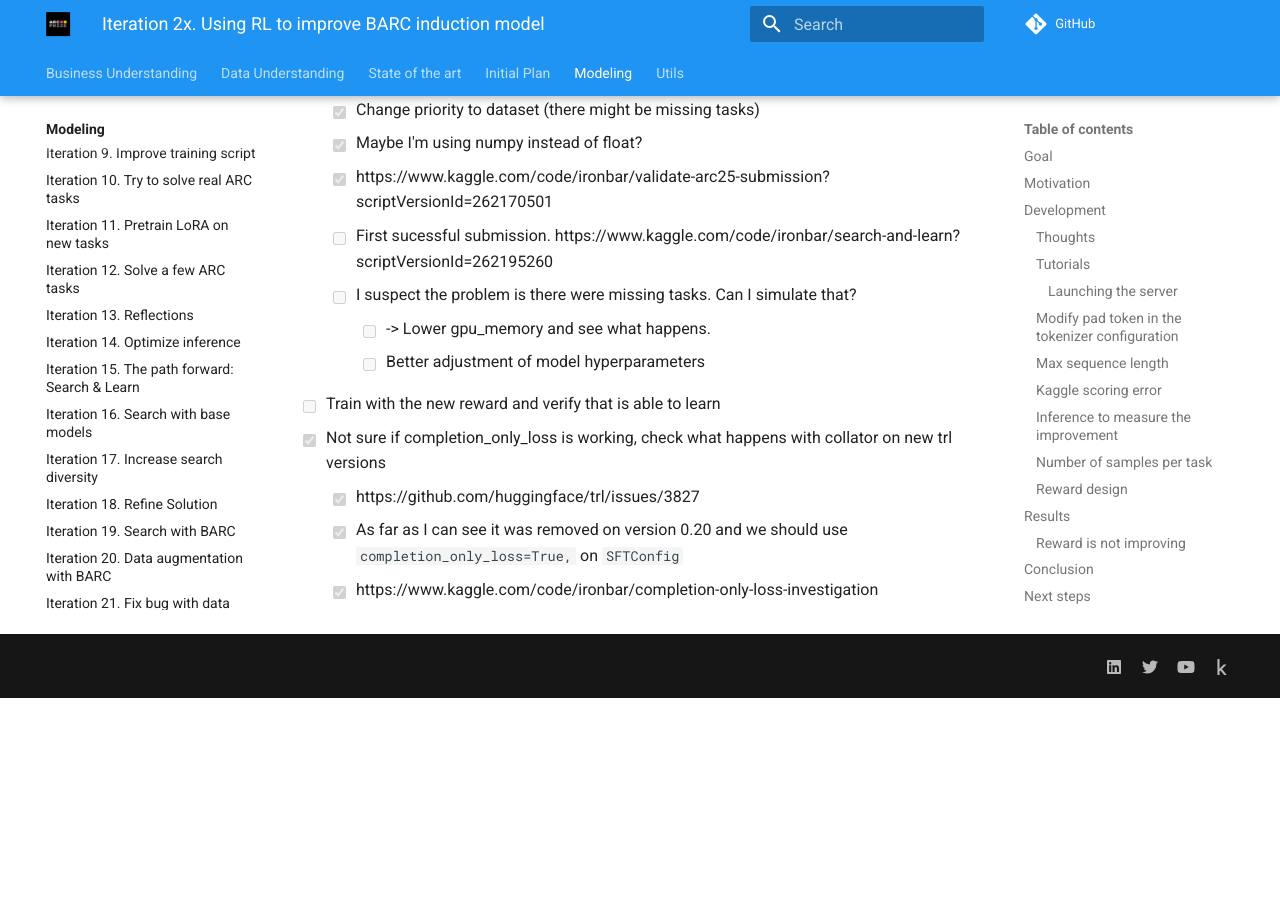
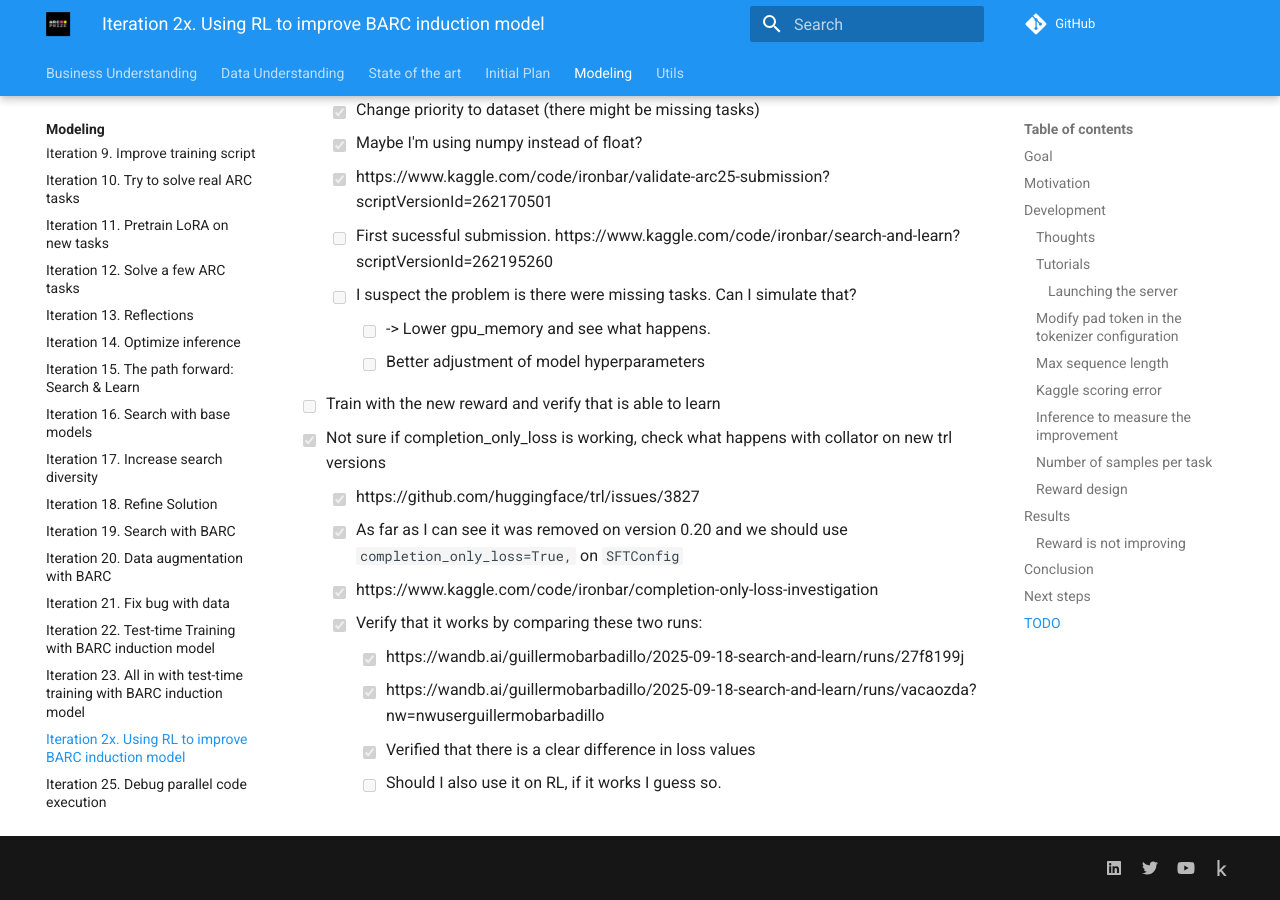
Before and after one commit to ironbar/arc25, an MkDocs documentation site: the page built from docs/modeling/Iteration_24_RL_BARC.md, in a window 1280 px wide and 900 px high, scrolled down 6343 px. Built offline with MkDocs 1.6.1 and Material for MkDocs 9.7.7, drawn with Linux system fonts in a browser that asks for light colours; comment, search, counter and statistics services are not loaded; before the commit the page ends 7041 px from its top, so only the background shows below that.

Commit message:
updated todos

```diff
--- a/docs/modeling/Iteration_24_RL_BARC.md
+++ b/docs/modeling/Iteration_24_RL_BARC.md
@@ -229,3 +229,8 @@
   - [x] https://github.com/huggingface/trl/issues/3827
   - [x] As far as I can see it was removed on version 0.20 and we should use `completion_only_loss=True,` on `SFTConfig`
   - [x] https://www.kaggle.com/code/ironbar/completion-only-loss-investigation
+  - [x] Verify that it works by comparing these two runs:
+    - [x] https://wandb.ai/guillermobarbadillo/2025-09-18-search-and-learn/runs/27f8199j
+    - [x] https://wandb.ai/guillermobarbadillo/2025-09-18-search-and-learn/runs/vacaozda?nw=nwuserguillermobarbadillo
+    - [x] Verified that there is a clear difference in loss values
+    - [ ] Should I also use it on RL, if it works I guess so.
```
